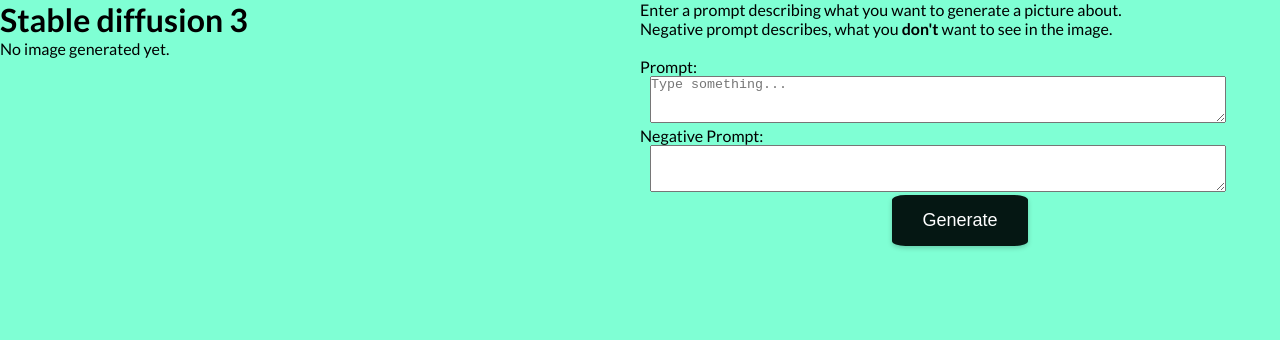
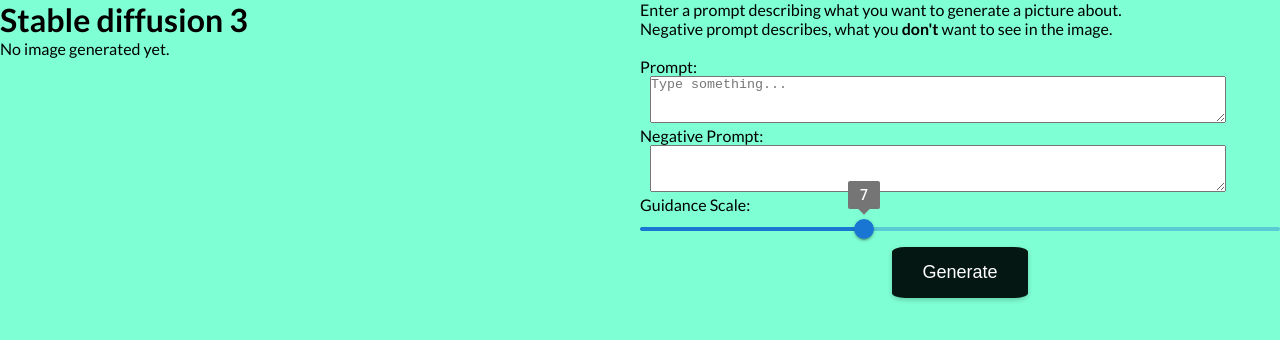
Before and after one commit to SakuOrdrTab/React-SD, a React (Vite) app in the folder react-sd-frontend/: page / in a window 1280 px wide. Shown: the top 340 px of the page. Built offline with nearby package versions, Linux system fonts and the light colour scheme.

Commit message:
added guidance scale

```diff
--- a/react-sd-frontend/package.json
+++ b/react-sd-frontend/package.json
@@ -10,6 +10,10 @@
     "preview": "vite preview"
   },
   "dependencies": {
+    "@emotion/react": "^11.13.3",
+    "@emotion/styled": "^11.13.0",
+    "@mui/icons-material": "^6.1.6",
+    "@mui/material": "^6.1.6",
     "axios": "^1.7.7",
     "react": "^18.3.1",
     "react-dom": "^18.3.1"
--- a/react-sd-frontend/src/App.jsx
+++ b/react-sd-frontend/src/App.jsx
@@ -10,6 +10,7 @@
   const [imageSettings, setImageSettings] = useState({
     prompt: '',
     negativePrompt: '',
+    guidanceScale: 7.0
   })
 
   const [currentImage, setCurrentImage] = useState(null)
--- a/react-sd-frontend/src/components/PromptSettings.jsx
+++ b/react-sd-frontend/src/components/PromptSettings.jsx
@@ -1,4 +1,5 @@
 import '../styles/PromptSettings.css'
+import Slider from '@mui/material/Slider'
 
 const PromptSettings = ({ imageSettings, setImageSettings }) => {
     return (
@@ -25,9 +26,24 @@
                 />
                 </p>
             </div>
+
+            <div>
+                <p>
+                Guidance Scale:<br />
+                <Slider className="guidance-slider"
+                    value={imageSettings.guidanceScale || 7.0}
+                    onChange={(e, newValue) =>
+                    setImageSettings({ ...imageSettings, guidanceScale: newValue })
+                    }
+                    min={0}
+                    max={20}
+                    step={0.1}
+                    valueLabelDisplay="on"
+                />
+                </p>
+            </div>
         </div>
     )
 }
 
-
 export default PromptSettings
```
Also changed, not shown: 2 other files (tests, documents, lock files or other folders).
